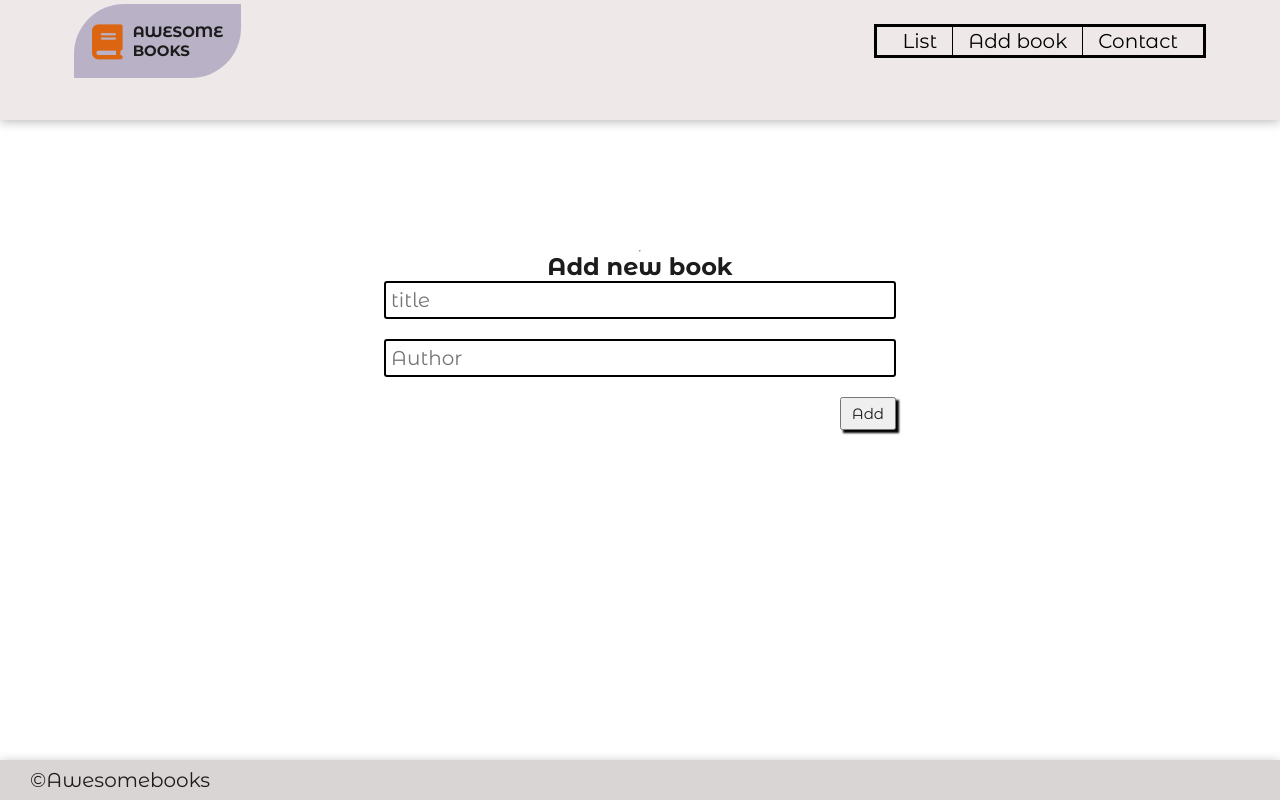
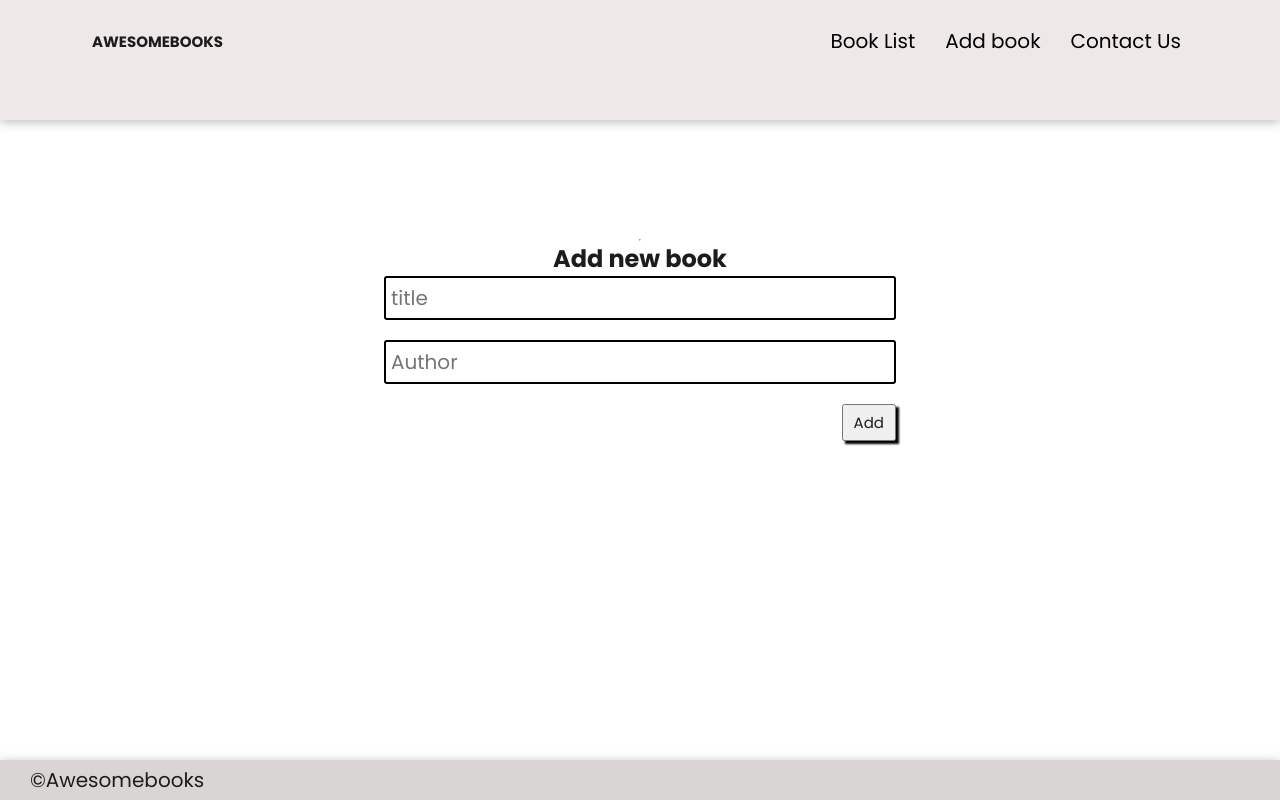
Before and after one commit to musangamfure/Awesome-books-project, a website: page index.html in a window 1280 px wide. Both pictures are taken after a click on the link "Add book". Drawn offline with Linux system fonts and the light colour scheme.

Commit message:
Update CSS, HTML and JS files

```diff
--- a/index.html
+++ b/index.html
@@ -1,12 +1,11 @@
 <!DOCTYPE html>
 <html lang="en">
-
   <head>
-    <meta charset="UTF-8">
-    <meta http-equiv="X-UA-Compatible" content="IE=edge">
-    <meta name="viewport" content="width=device-width, initial-scale=1.0">
+    <meta charset="UTF-8" />
+    <meta http-equiv="X-UA-Compatible" content="IE=edge" />
+    <meta name="viewport" content="width=device-width, initial-scale=1.0" />
     <title>Awesome books</title>
-    <link rel="stylesheet" href="style.css">
+    <link rel="stylesheet" href="style.css" />
     <link
       rel="stylesheet"
       href="https://cdnjs.cloudflare.com/ajax/libs/font-awesome/6.1.1/css/all.min.css"
@@ -20,16 +19,12 @@
     <header>
       <nav class="navBar">
         <a href="index.htm" class="logo">
-            <i class="fa-solid fa-book"></i>
-            <span
-              >Awesome <br />
-              Books</span
-            >
+          <span>AwesomeBooks</span>
         </a>
         <ul class="nav-ul">
-                <li><a class="navLink" href="#bookList">List</a></li>
+          <li><a class="navLink" href="#bookList">Book List</a></li>
           <li><a class="navLink" href="#addBook">Add book</a></li>
-                <li><a class="navLink" href="#contact-info">Contact</a></li>
+          <li><a class="navLink" href="#contact-info">Contact Us</a></li>
         </ul>
       </nav>
     </header>
@@ -39,20 +34,27 @@
     </section>
     <section id="addBook" class="section">
       <div class="inputs">
-            <hr>
+        <hr />
         <h1>Add new book</h1>
-            <input type="text" placeholder="title" id="titleInput">
-            <input type="text" placeholder="Author" id="authorInput">
+        <input type="text" placeholder="title" id="titleInput" />
+        <input type="text" placeholder="Author" id="authorInput" />
         <button class="addBtn" type="button">Add</button>
       </div>
     </section>
     <section id="contact-info" class="section">
       <h2>Contact Information</h2>
-        <p>Do you have any questions? or you just want to say "Hello" You can reach us out at:</p>
+      <p>
+        Do you have any questions? or you just want to say "Hello" You can reach
+        us out at:
+      </p>
       <ul class="contact-ul">
-            <li>Email : mcjthiongo@gmail.com@gmail.com</li>
-            <li>Phone no: +254716128101</li>
+        <li>Email :AwesomeBooks@gmail.com</li>
+        <li>
+          Phone no: +254716128101 <br />
+          +250792457040
+        </li>
         <li>Location: Nairobi, Kenya</li>
+        <li>Location: Kigali, Rwanda</li>
       </ul>
     </section>
     <footer>
@@ -60,5 +62,4 @@
     </footer>
     <script src="./app.js"></script>
   </body>
-
 </html>
--- a/style.css
+++ b/style.css
@@ -1,4 +1,4 @@
-@import url("https://fonts.googleapis.com/css2?family=Montserrat+Alternates:ital,wght@0,400;0,500;0,700;1,800&display=swap");
+@import url("https://fonts.googleapis.com/css2?family=Poppins:wght@400;500;700&family=Public+Sans:wght@300;400;500;600&display=swap");
 
 * {
   margin: 0;
@@ -6,7 +6,7 @@
   text-decoration: none;
   list-style: none;
   box-sizing: border-box;
-  font-family: "Montserrat Alternates", sans-serif;
+  font-family: "Poppins", sans-serif;
   color: #1d1c1c;
 }
 
@@ -24,30 +24,29 @@ header {
   flex-direction: column;
   justify-content: space-between;
   align-items: center;
-  gap: 10px;
-  padding: 10px 25px;
+  gap: 0.625rem;
+  padding: 0.625rem 1.5625rem;
   background: #eee8e8;
   box-shadow: 0 2px 10px rgba(82, 80, 80, 0.384);
 }
 
 header a.logo {
-  background: rgba(133, 127, 167, 0.5);
   display: flex;
   justify-content: space-around;
   align-items: center;
-  gap: 10px;
-  padding: 18px;
-  border-radius: 50px 0 50px 0;
+  gap: 0.625rem;
+  padding: 1.125rem;
+  border-radius: 3.125rem 0 3.125rem 0;
   margin-top: 2%;
 }
 
 header a.logo i {
-  font-size: 35px;
+  font-size: 2.1875rem;
   color: rgb(219, 101, 16);
 }
 
 header a.logo span {
-  font-size: 15px;
+  font-size: 0.9375rem;
   font-weight: 800;
   text-transform: uppercase;
 }
@@ -59,6 +58,7 @@ a {
 
 a:hover {
   cursor: pointer;
+  color: rgb(219, 101, 16);
 }
 
 a:active {
@@ -70,7 +70,7 @@ ul {
 }
 
 li {
-  font-size: 20px;
+  font-size: 1.25rem;
 }
 
 input {
@@ -78,14 +78,14 @@ input {
   border: 2px solid black;
   background-color: white;
   padding: 5px;
-  font-size: 20px;
+  font-size: 1.25rem;
   display: block;
-  margin-bottom: 20px;
+  margin-bottom: 1.25rem;
   border-radius: 3px;
 }
 
 p {
-  font-size: 20px;
+  font-size: 1.25rem;
 }
 
 .inputs {
@@ -98,14 +98,14 @@ p {
 .addBtn {
   align-self: flex-end;
   padding: 5px 10px;
-  font-size: 15px;
+  font-size: 0.9375rem;
   box-shadow: 3px 3px 2px black;
   margin-right: 25%;
 }
 
 .remove {
   padding: 5px;
-  font-size: 15px;
+  font-size: 0.9375rem;
   box-shadow: 3px 3px 2px black;
 }
 
@@ -118,14 +118,14 @@ p {
 }
 
 .book-details {
-  height: 60px;
+  height: 3.75rem;
   display: flex;
   justify-content: space-between;
   align-items: center;
 
   /* margin-top: 5px; */
-  margin: 5px 20px;
-  padding: 0 15px;
+  margin: 0.3125rem 1.25rem;
+  padding: 0 0.9375rem;
 }
 
 .book-details:nth-child(odd) {
@@ -134,7 +134,7 @@ p {
 }
 
 .bookDisplay {
-  margin-top: 100px;
+  margin-top: 6.25rem;
   border-radius: 2px;
   width: 80%;
   max-height: 60vh;
@@ -147,8 +147,8 @@ p {
   flex-direction: column;
   justify-content: center;
   align-items: center;
-  gap: 20px;
-  margin-top: 20px;
+  gap: 1.25rem;
+  margin-top: 1.25rem;
 }
 
 #addBook {
@@ -156,8 +156,8 @@ p {
   flex-direction: column;
   justify-content: center;
   align-items: center;
-  gap: 20px;
-  margin-top: 20px;
+  gap: 1.25rem;
+  margin-top: 1.25rem;
 }
 
 nav {
@@ -171,18 +171,12 @@ nav {
 
 .nav-ul {
   display: flex;
-  border: 3px solid black;
   margin-top: 2%;
-  padding: 0 10px;
+  padding: 0 0.625rem;
 }
 
 .nav-ul li {
-  border-right: 1px solid black;
-  padding: 2px 15px;
-}
-
-.nav-ul li:last-child {
-  border: none;
+  padding: 0.125rem 0.9375rem;
 }
 
 footer {
@@ -190,10 +184,10 @@ footer {
   width: 100%;
   height: 40px;
   display: flex;
-  padding-left: 30px;
+  padding-left: 1.875rem;
   align-items: center;
   background: #dad5d5;
-  box-shadow: 0 2px 10px rgba(82, 80, 80, 0.384);
+  box-shadow: 0 0.125rem 0.625rem rgba(82, 80, 80, 0.384);
   bottom: 0;
 }
 
```
Lines whose indentation alone changed are shown as unchanged.
